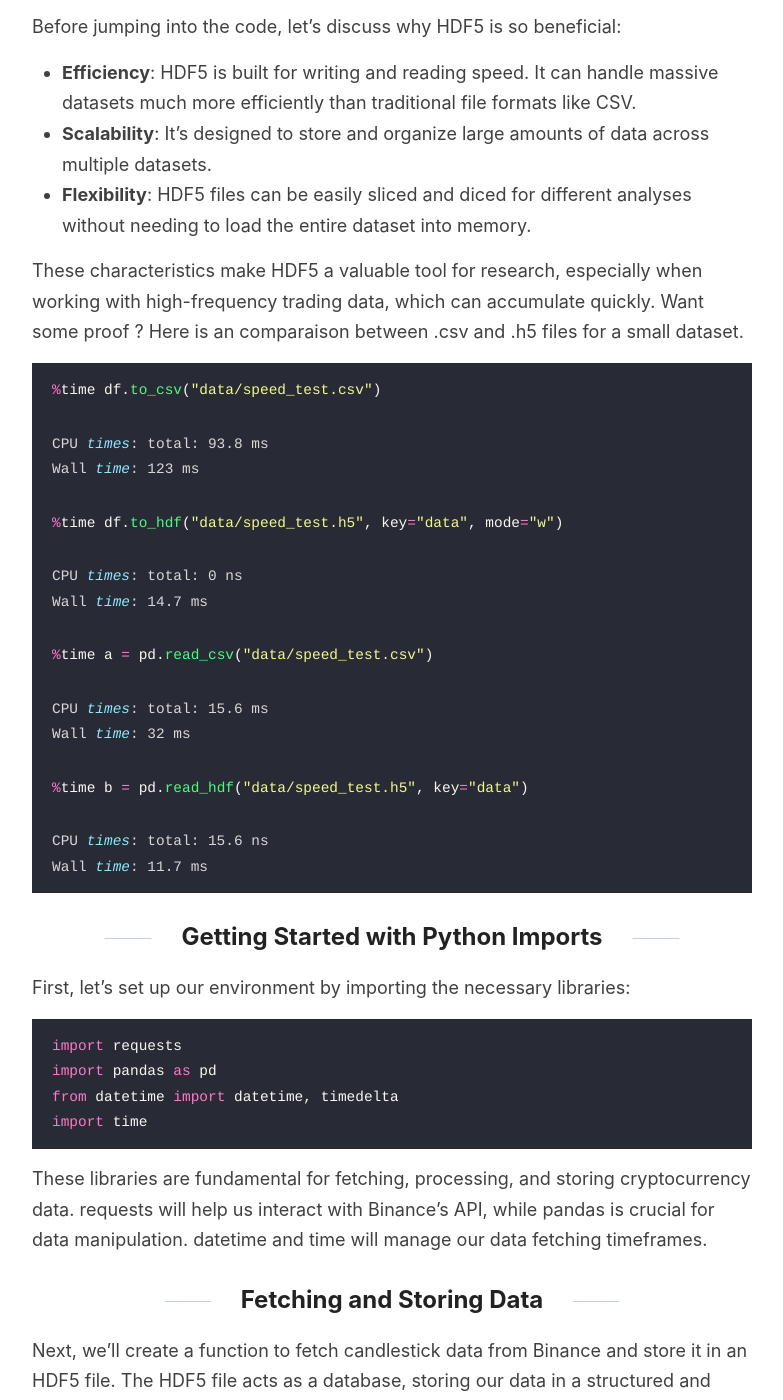
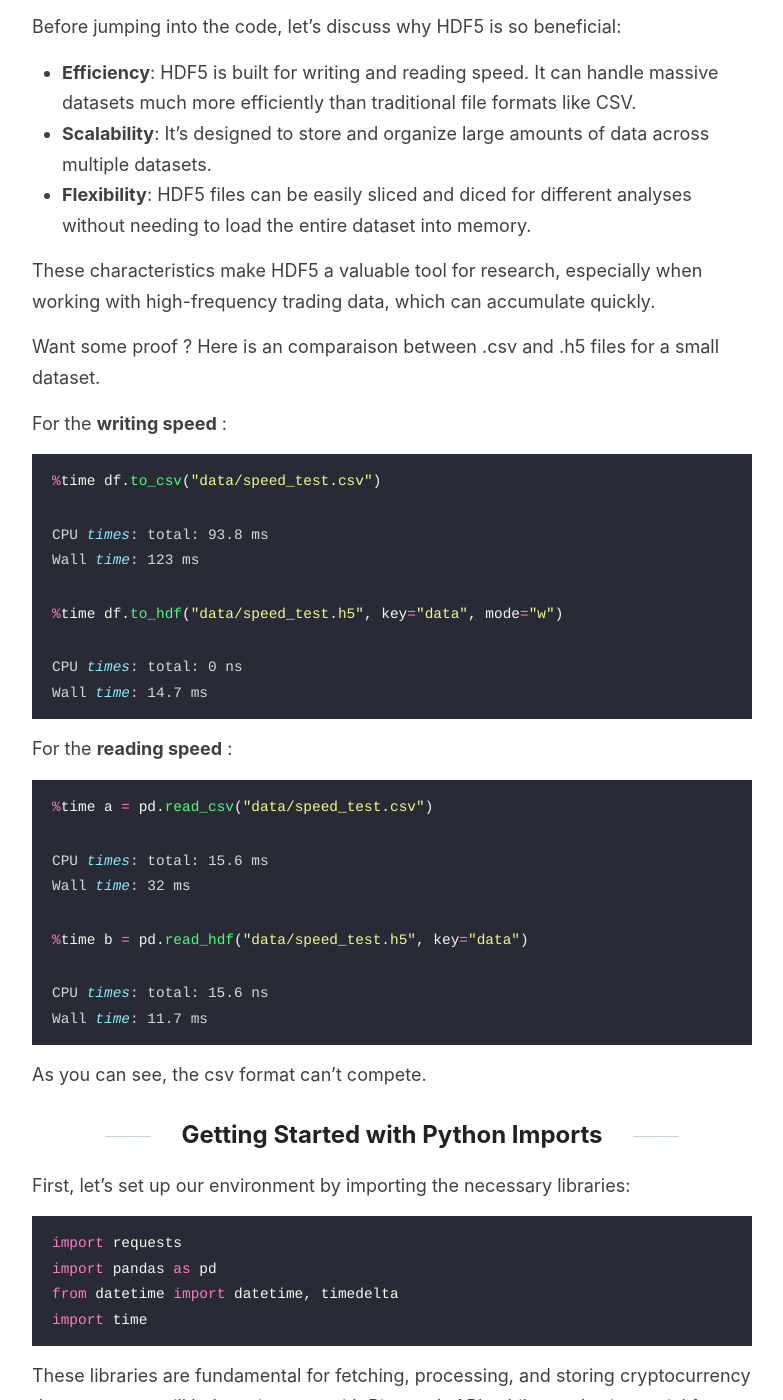
Before and after one commit to Zaltarba/blog, a Jekyll site: the page built from _posts/2024-08-18-DataBaseCreation.md, in a window 1280 px wide and 1400 px high, scrolled down 678 px. Shown: the whole window, without its empty margins (248-1031 px from the left). Built offline with Jekyll 4.4.1, drawn with Linux system fonts in a browser that asks for light colours.

Commit message:
Update 2024-08-18-DataBaseCreation.md

````diff
--- a/_posts/2024-08-18-DataBaseCreation.md
+++ b/_posts/2024-08-18-DataBaseCreation.md
@@ -19,7 +19,11 @@ Before jumping into the code, let's discuss why HDF5 is so beneficial:
 - **Scalability**: It’s designed to store and organize large amounts of data across multiple datasets.
 - **Flexibility**: HDF5 files can be easily sliced and diced for different analyses without needing to load the entire dataset into memory.
 
-These characteristics make HDF5 a valuable tool for research, especially when working with high-frequency trading data, which can accumulate quickly. Want some proof ? Here is an comparaison between .csv and .h5 files for a small dataset.
+These characteristics make HDF5 a valuable tool for research, especially when working with high-frequency trading data, which can accumulate quickly.
+
+Want some proof ? Here is an comparaison between .csv and .h5 files for a small dataset.
+
+For the **writing speed** :
 
 ```python
 %time df.to_csv("data/speed_test.csv")
@@ -35,6 +39,9 @@ Wall time: 123 ms
 CPU times: total: 0 ns
 Wall time: 14.7 ms
 ```
+
+For the **reading speed** :
+
 ```python
 %time a = pd.read_csv("data/speed_test.csv")
 ```
@@ -49,6 +56,8 @@ Wall time: 32 ms
 CPU times: total: 15.6 ns
 Wall time: 11.7 ms
 ```
+
+As you can see, the csv format can't compete.
 
 ## Getting Started with Python Imports
 
````
